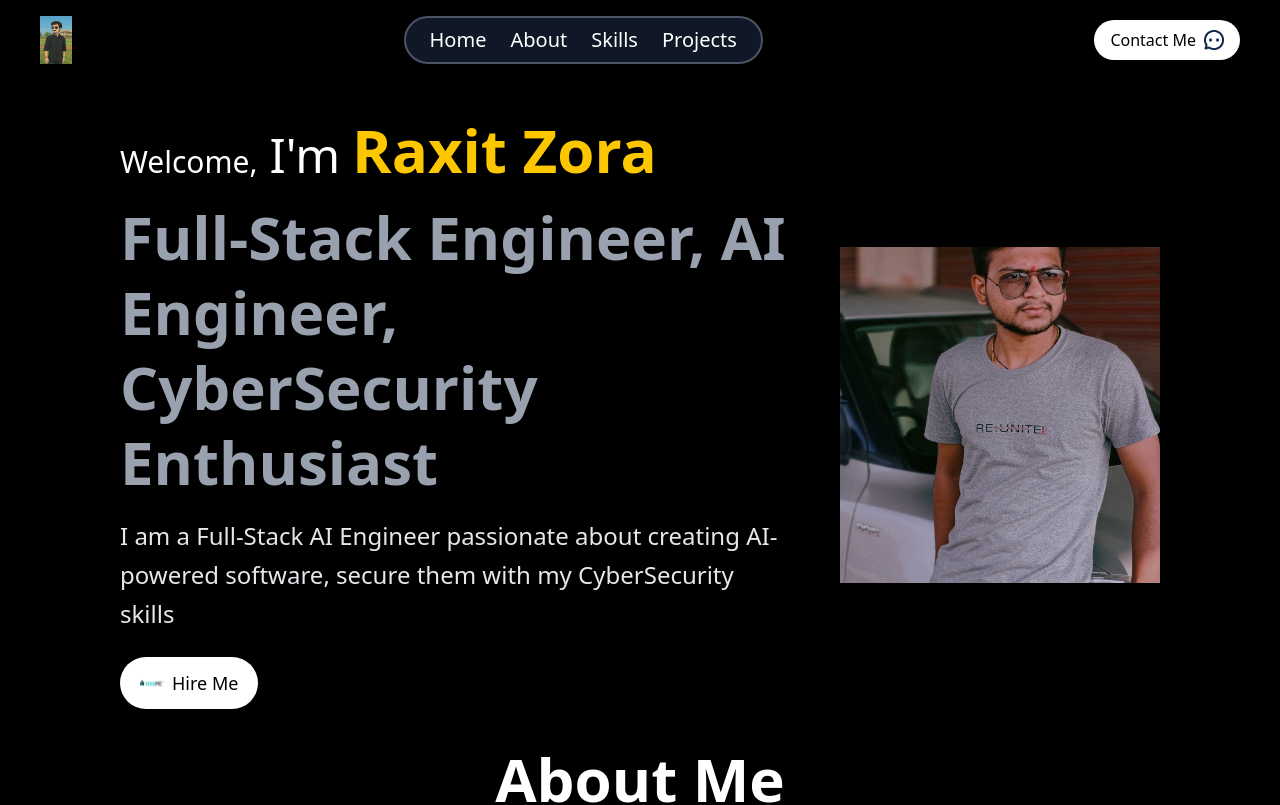
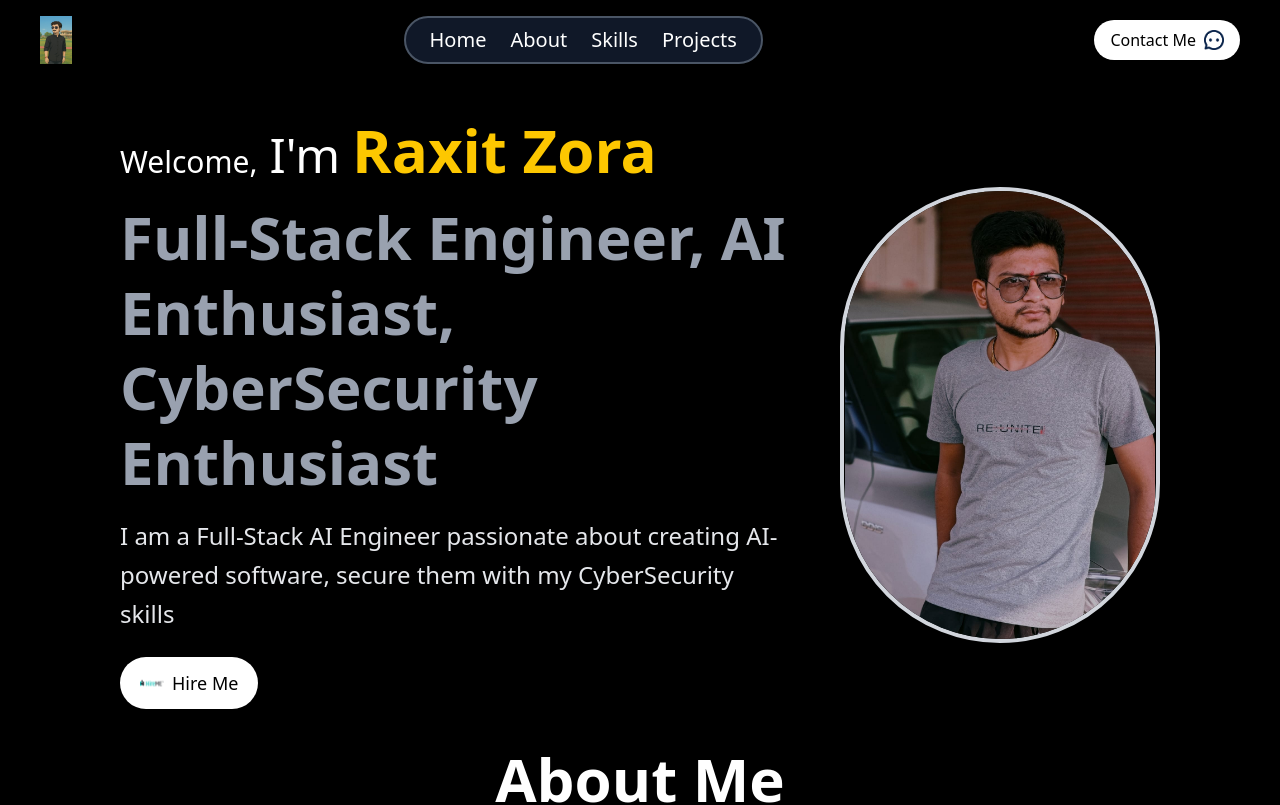
Before and after one commit to raxitzora/portfolio, a React (Vite) app: page / in a window 1280 px wide. Shown: the top 805 px of the page. Built offline with nearby package versions, Linux system fonts and the light colour scheme.

Commit message:
Update Intro.jsx

```diff
--- a/src/components/Intro/Intro.jsx
+++ b/src/components/Intro/Intro.jsx
@@ -20,7 +20,7 @@ const Intro = () => {
         </h1>
 
         <h2 className="text-4xl sm:text-5xl md:text-6xl font-extrabold text-gray-400 mt-4 sm:mt-5 leading-tight">
-          Full-Stack Engineer, AI Engineer, CyberSecurity Enthusiast
+          Full-Stack Engineer, AI Enthusiast, CyberSecurity Enthusiast
         </h2>
 
         <p className="text-gray-200 font-light text-lg sm:text-xl md:text-2xl mt-4 leading-relaxed">
@@ -39,29 +39,28 @@ const Intro = () => {
 
       {/* Profile Image */}
       <div className="mt-10 lg:mt-0 lg:ml-12 flex justify-center">
-        <img src={me} alt="profile" className="w-32 sm:w-48 md:w-64 lg:w-80 h-32 sm:h-48 md:h-64 lg:h-84 object-cover shadow-lg" />
+        <img src={me} alt="profile" className="w-32 sm:w-48 md:w-64 lg:w-80 h-32 sm:h-48 md:h-64 lg:h-114 object-contain shadow-lg border-4 border-gray-300 rounded-full hover:border-yellow-600 hover:scale-105 transition-all duration-400 ease-in-out" />
       </div>
 
       {/* PDF Display */}
 {showPdf && (
-        <div className="fixed top-0 left-0 w-full h-full bg-gray-800 bg-opacity-70 flex items-center justify-center z-50 px-4">
-          <div className="bg-white p-5 sm:p-6 rounded-lg shadow-lg max-w-full sm:max-w-2xl">
+  <div className="fixed top-0 left-0 w-screen h-screen bg-gray-900 bg-opacity-90 flex items-center justify-center z-50 overflow-hidden">
+    <div className="w-full h-full relative">
       <iframe
         src={hirePdf}
-              width="100%"
-              height="450px"
         title="Hire AI Engineer"
-              className="rounded-lg">
-            </iframe>
+        className="w-full h-full"
+      ></iframe>
       <button
         onClick={() => setShowPdf(false)}
-              className="mt-4 bg-red-500 text-white py-2 px-4 rounded-full w-full sm:w-auto"
+        className="absolute top-4 right-4 bg-red-600 text-white py-2 px-4 rounded-full shadow-md hover:bg-red-700 transition"
       >
         Close
       </button>
     </div>
   </div>
 )}
+
     </div>
   );
 };
```
Lines whose indentation alone changed are shown as unchanged.
